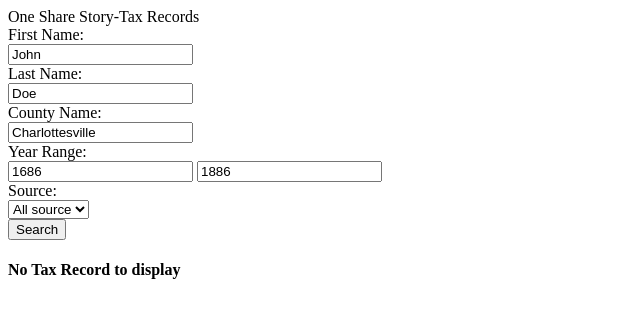
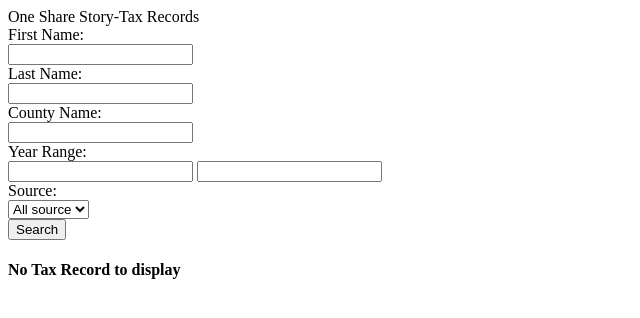
Before and after one commit to Data-ScienceHub/Tax, a Flask app: template Code/0.web_app_code/web_app/template/get_records.html in a window 1280 px wide. Shown: the top 318 px of the page, without its empty margins (0-640 px from the left). Run offline with Flask 3, Linux system fonts and the light colour scheme; the template is opened without the code that fills it, so the values that code supplies are empty; some libraries are stand-ins or nearby versions.

Commit message:
functioning web app

```diff
--- a/Code/0.web_app_code/web_app/template/get_records.html
+++ b/Code/0.web_app_code/web_app/template/get_records.html
@@ -8,14 +8,14 @@
         <div class="row center-align">
             <div class="input-field col s12 m4">
                 <label for="given_name">First Name:</label><br>
-                <input type="text" name="given_name" id="given_name" value="John" minlength="3" class="validate"> <br>
+                <input type="text" name="given_name" id="given_name" value="" minlength="3" class="validate"> <br>
                 <label for="surname">Last Name:</label><br>
-                <input type="text" name="surname" id="surname" value="Doe" minlength="3" class="validate"><br>
+                <input type="text" name="surname" id="surname" value="" minlength="3" class="validate"><br>
                 <label for="location">County Name:</label><br>
-                <input type="text" name="location" id="location" value="Charlottesville" minlength="3" class="validate"><br>
+                <input type="text" name="location" id="location" value="" minlength="3" class="validate"><br>
                 <label for="date_range_1">Year Range:</label><br>
-                <input type="text" name="date_range_0" id="date_range_0" value="1686" minlength="3" class="validate">
-                <input type="text" name="date_range_1" id="date_range_1" value="1886" minlength="3" class="validate"><br>
+                <input type="text" name="date_range_0" id="date_range_0" value="" minlength="3" class="validate">
+                <input type="text" name="date_range_1" id="date_range_1" value="" minlength="3" class="validate"><br>
             </div>
             <div class="input-field col s12 m4">
                 <label>Source:</label><br>
```
Also changed, not shown: 2 other files.
